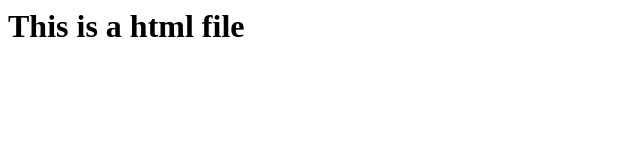
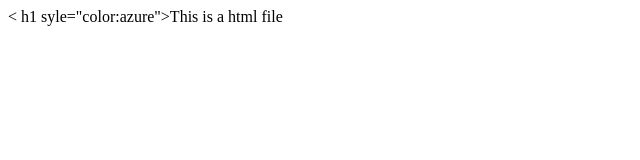
Before and after one commit to HariSupikssa/IEI, a plain HTML site: page index.html in a window 1280 px wide. Shown: the whole page, without its empty margins (0-640 px from the left). Drawn offline with Linux system fonts and the light colour scheme.

Commit message:
Update index.html

```diff
--- a/index.html
+++ b/index.html
@@ -1,5 +1,5 @@
 <html>
   <head>
-    <h1>This is  a html file</h1>
+    < h1 syle="color:azure">This is  a html file</h1>
   </head>
 </html>
```
